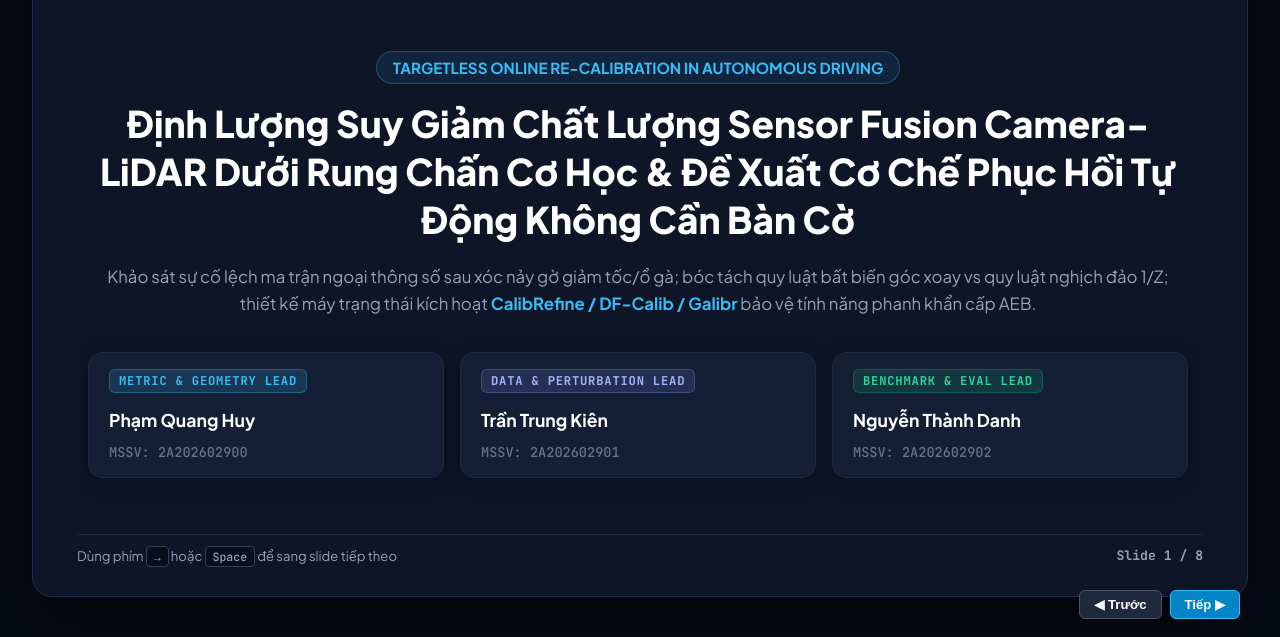
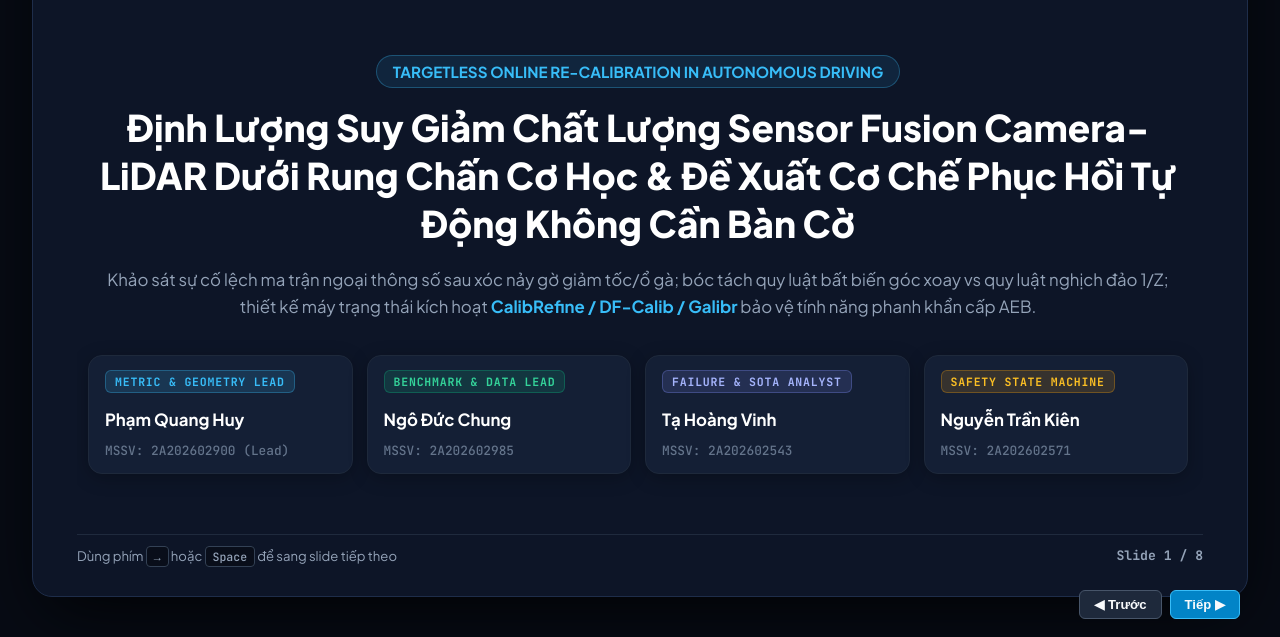
Before and after one commit to huybla166/K4-Track4-Day04-PhamQuangHuy-Sensor-Reality-Sprint, a plain HTML site: page SLIDES.html in a window 1280 px wide. Shown: the part 163-800 px from the top of the page. Drawn offline with Linux system fonts and the light colour scheme.

Commit message:
feat: reassign project roles and deliverables for 4 members (Huy, Chung, Vinh, Kien) across all reports, slides, and submission files

```diff
--- a/SLIDES.html
+++ b/SLIDES.html
@@ -477,21 +477,26 @@
                         Khảo sát sự cố lệch ma trận ngoại thông số sau xóc nảy gờ giảm tốc/ổ gà; bóc tách quy luật bất biến góc xoay vs quy luật nghịch đảo 1/Z; thiết kế máy trạng thái kích hoạt <strong style="color: #38bdf8;">CalibRefine / DF-Calib / Galibr</strong> bảo vệ tính năng phanh khẩn cấp AEB.
                     </p>
 
-                    <div class="grid-3" style="text-align: left;">
-                        <div class="card" style="padding: 16px 20px;">
-                            <span class="badge badge-cyan" style="align-self: flex-start;">Metric & Geometry Lead</span>
-                            <div style="font-size: 1.1rem; font-weight: 700; color: #fff; margin-top: 4px;">Phạm Quang Huy</div>
-                            <div style="font-size: 0.85rem; color: #64748b; font-family: 'JetBrains Mono';">MSSV: 2A202602900</div>
+                    <div class="grid-4" style="text-align: left;">
+                        <div class="card" style="padding: 14px 16px;">
+                            <span class="badge badge-cyan" style="align-self: flex-start; font-size: 0.72rem;">Metric & Geometry Lead</span>
+                            <div style="font-size: 1.05rem; font-weight: 700; color: #fff; margin-top: 4px;">Phạm Quang Huy</div>
+                            <div style="font-size: 0.8rem; color: #64748b; font-family: 'JetBrains Mono';">MSSV: 2A202602900 (Lead)</div>
                         </div>
-                        <div class="card" style="padding: 16px 20px;">
-                            <span class="badge badge-indigo" style="align-self: flex-start;">Data & Perturbation Lead</span>
-                            <div style="font-size: 1.1rem; font-weight: 700; color: #fff; margin-top: 4px;">Trần Trung Kiên</div>
-                            <div style="font-size: 0.85rem; color: #64748b; font-family: 'JetBrains Mono';">MSSV: 2A202602901</div>
+                        <div class="card" style="padding: 14px 16px;">
+                            <span class="badge badge-green" style="align-self: flex-start; font-size: 0.72rem;">Benchmark & Data Lead</span>
+                            <div style="font-size: 1.05rem; font-weight: 700; color: #fff; margin-top: 4px;">Ngô Đức Chung</div>
+                            <div style="font-size: 0.8rem; color: #64748b; font-family: 'JetBrains Mono';">MSSV: 2A202602985</div>
                         </div>
-                        <div class="card" style="padding: 16px 20px;">
-                            <span class="badge badge-green" style="align-self: flex-start;">Benchmark & Eval Lead</span>
-                            <div style="font-size: 1.1rem; font-weight: 700; color: #fff; margin-top: 4px;">Nguyễn Thành Danh</div>
-                            <div style="font-size: 0.85rem; color: #64748b; font-family: 'JetBrains Mono';">MSSV: 2A202602902</div>
+                        <div class="card" style="padding: 14px 16px;">
+                            <span class="badge badge-indigo" style="align-self: flex-start; font-size: 0.72rem;">Failure & SOTA Analyst</span>
+                            <div style="font-size: 1.05rem; font-weight: 700; color: #fff; margin-top: 4px;">Tạ Hoàng Vinh</div>
+                            <div style="font-size: 0.8rem; color: #64748b; font-family: 'JetBrains Mono';">MSSV: 2A202602543</div>
+                        </div>
+                        <div class="card" style="padding: 14px 16px;">
+                            <span class="badge badge-amber" style="align-self: flex-start; font-size: 0.72rem;">Safety State Machine</span>
+                            <div style="font-size: 1.05rem; font-weight: 700; color: #fff; margin-top: 4px;">Nguyễn Trần Kiên</div>
+                            <div style="font-size: 0.8rem; color: #64748b; font-family: 'JetBrains Mono';">MSSV: 2A202602571</div>
                         </div>
                     </div>
                 </div>
```
Also changed, not shown: results/course_media/ppt/media/image1.png (added), results/course_media/ppt/media/image2.png (added), 12 other files.
